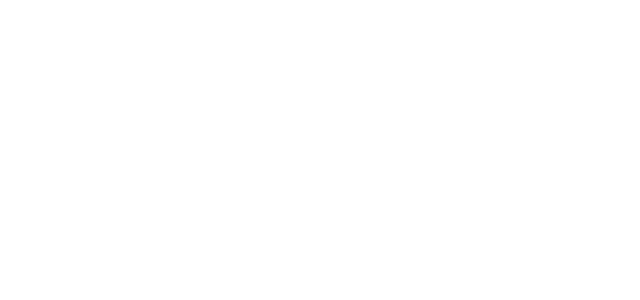
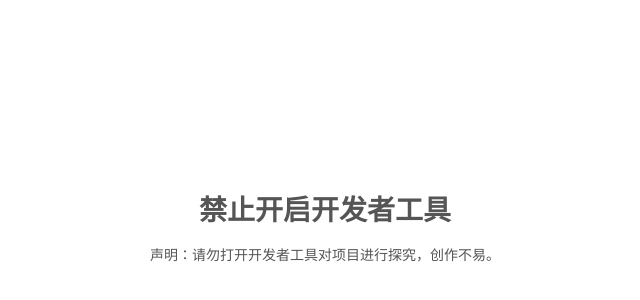
Before and after one commit to dearDreamWeb/long-road, a React (Vite) app: page /warning in a window 1280 px wide. Shown: the part 174-474 px from the top of the page, without its empty margins (315-955 px from the left). Built offline with nearby package versions, Linux system fonts and the light colour scheme.

Commit message:
feat: add the funtion of disable devtool

```diff
--- a/config/routes.ts
+++ b/config/routes.ts
@@ -7,5 +7,10 @@ const routes: RouteConfig[] = [
     path: '/',
     component: lazy(() => import('@/pages/index/index')),
   },
+  {
+    exact: true,
+    path: '/warning',
+    component: lazy(() => import('@/pages/warning/warning')),
+  },
 ];
 export default routes;
--- a/package.json
+++ b/package.json
@@ -13,6 +13,7 @@
     "lint:style": "stylelint \"src/**/*.(less|scss|css)\" --fix"
   },
   "dependencies": {
+    "disable-devtool": "^0.3.4",
     "eslint": "^8.25.0",
     "less": "^4.1.3",
     "mobx": "^6.9.0",
--- a/src/App.tsx
+++ b/src/App.tsx
@@ -1,10 +1,24 @@
-import { useState } from 'react';
+import { useEffect, useState } from 'react';
 import styles from './App.module.less';
 import routes from '../config/routes';
 import { renderRoutes } from 'react-router-config';
+import DisableDevtool from 'disable-devtool';
 
 function App() {
-  return <div className={styles.app}>{renderRoutes(routes)}</div>;
+  const [isRender, setIsRender] = useState(false);
+  useEffect(() => {
+    if (import.meta.env.MODE !== 'development') {
+      DisableDevtool({
+        url: '/warning',
+        disableMenu: true,
+        ignore: ['/warning'],
+      });
+    }
+    setIsRender(true);
+  }, []);
+  return (
+    <>{isRender && <div className={styles.app}>{renderRoutes(routes)}</div>}</>
+  );
 }
 
 export default App;
--- a/src/main.tsx
+++ b/src/main.tsx
@@ -1,4 +1,4 @@
-import React from 'react';
+import { useEffect } from 'react';
 import ReactDOM from 'react-dom/client';
 import App from './App';
 import './index.less';
--- /dev/null
+++ b/src/pages/warning/warning.module.less
@@ -0,0 +1,7 @@
+.warningBox {
+  text-align: center;
+
+  p {
+    margin-top: 16px;
+  }
+}
--- /dev/null
+++ b/src/pages/warning/warning.tsx
@@ -0,0 +1,12 @@
+import styles from './warning.module.less';
+
+const Warning = () => {
+  return (
+    <div className={styles.warningBox}>
+      <h1>禁止开启开发者工具</h1>
+      <p>声明：请勿打开开发者工具对项目进行探究，创作不易。</p>
+    </div>
+  );
+};
+
+export default Warning;
--- a/src/store/store.ts
+++ b/src/store/store.ts
@@ -158,8 +158,10 @@ class GlobalStore {
   GRIDROWS = 25;
   GRIDWIDTH = this.WIDTH / this.GRIDROWS;
   GRIDHEIGHT = this.HEIGHT / this.GRIDROWS;
+  // 关卡
+  leave = 1;
+  // 视野距离
   viewDistance = 5;
-  count = 1;
   // 二维数组
   bgLayout: BgLayoutItemType[][] = [[]];
   // 障碍物
```
Also changed, not shown: 2 other files (tests, documents, lock files or other folders).
